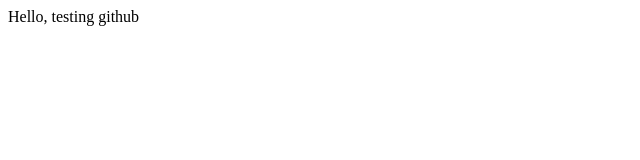
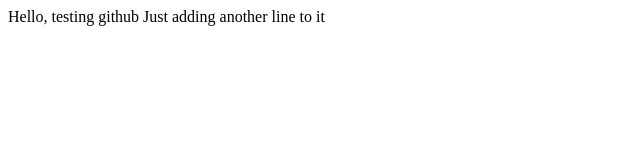
Before and after one commit to Neo1729/testgitWindows, a plain HTML site: page WebContent/index.html in a window 1280 px wide. Shown: the whole page, without its empty margins (0-640 px from the left). Drawn offline with Linux system fonts and the light colour scheme.

Commit message:
more changes

```diff
--- a/WebContent/index.html
+++ b/WebContent/index.html
@@ -6,5 +6,6 @@
 </head>
 <body>
 Hello, testing github
+Just adding another line to it
 </body>
 </html>
```
